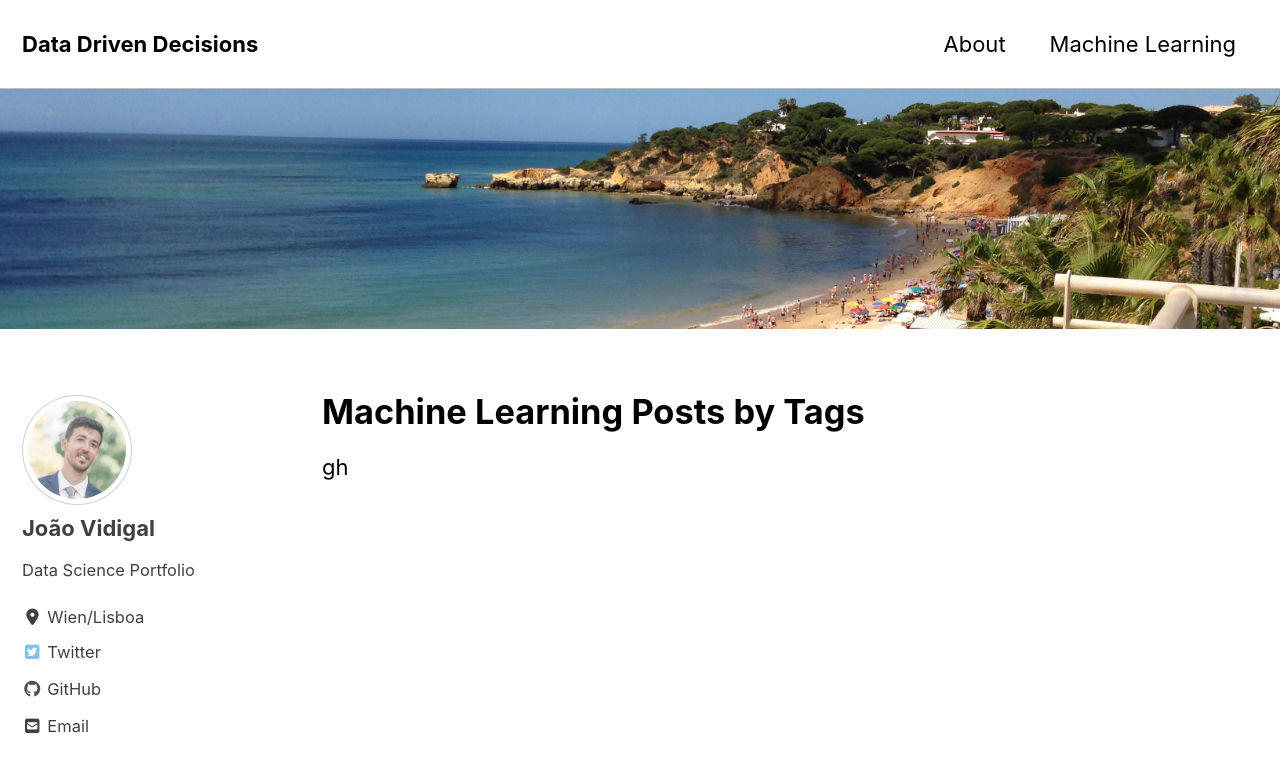
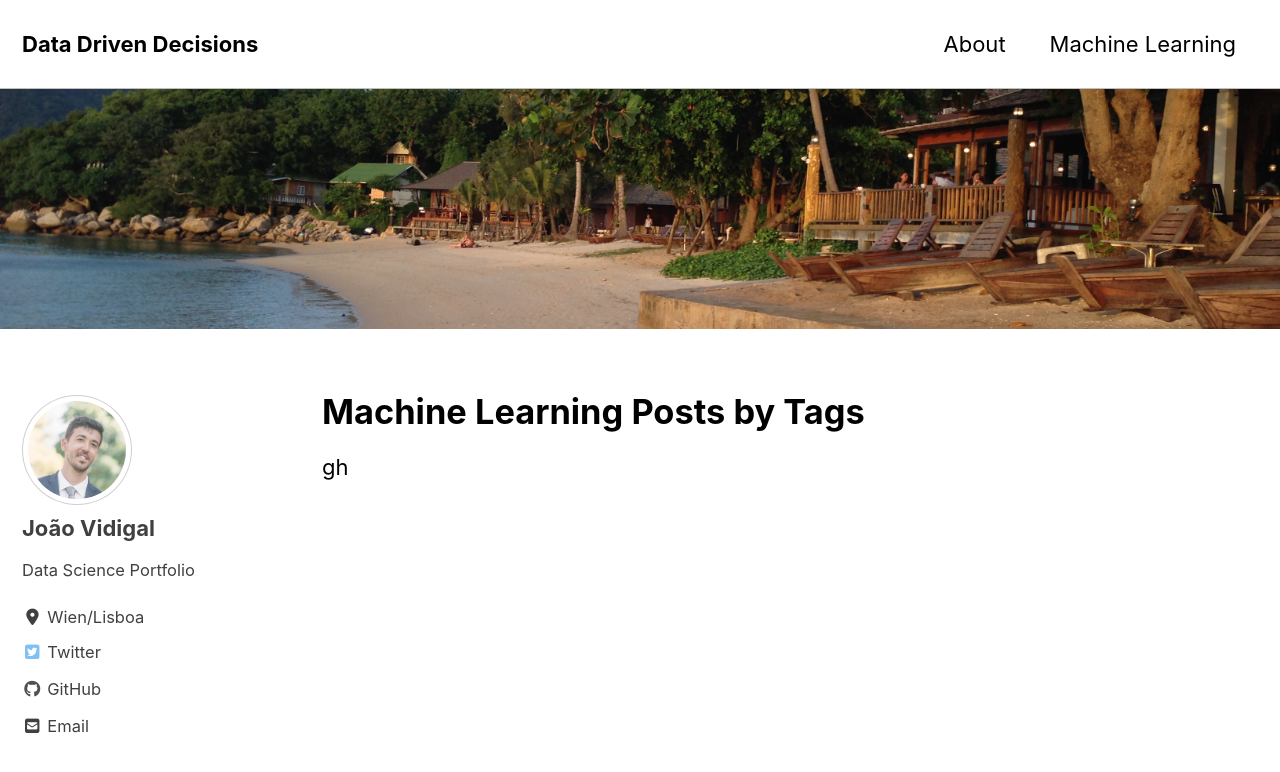
Before and after one commit to vidigaljoao/vidigaljoao.github.io, a Jekyll site: the page built from _pages/machinelearning.md, in a window 1280 px wide and 900 px high. Shown: the top 772 px of the window. Built offline with Jekyll 4.4.1, drawn with Linux system fonts in a browser that asks for light colours; cached includes are drawn as plain includes; nearby versions of some CDN libraries.

Commit message:
change config

```diff
--- a/_pages/machinelearning.md
+++ b/_pages/machinelearning.md
@@ -4,7 +4,7 @@
 title: "Machine Learning Posts by Tags"
 author_profile: true
 header:
-    image: "/images/header_3.jpg"
+    image: "/images/header_1.jpg"
 ---
 
 gh
--- a/index.html
+++ b/index.html
@@ -2,5 +2,5 @@
 layout: home
 author_profile: true
 header:
-    image: "/images/header_1.jpg"
+    image: "/images/header_3.jpg"
 ---
```
